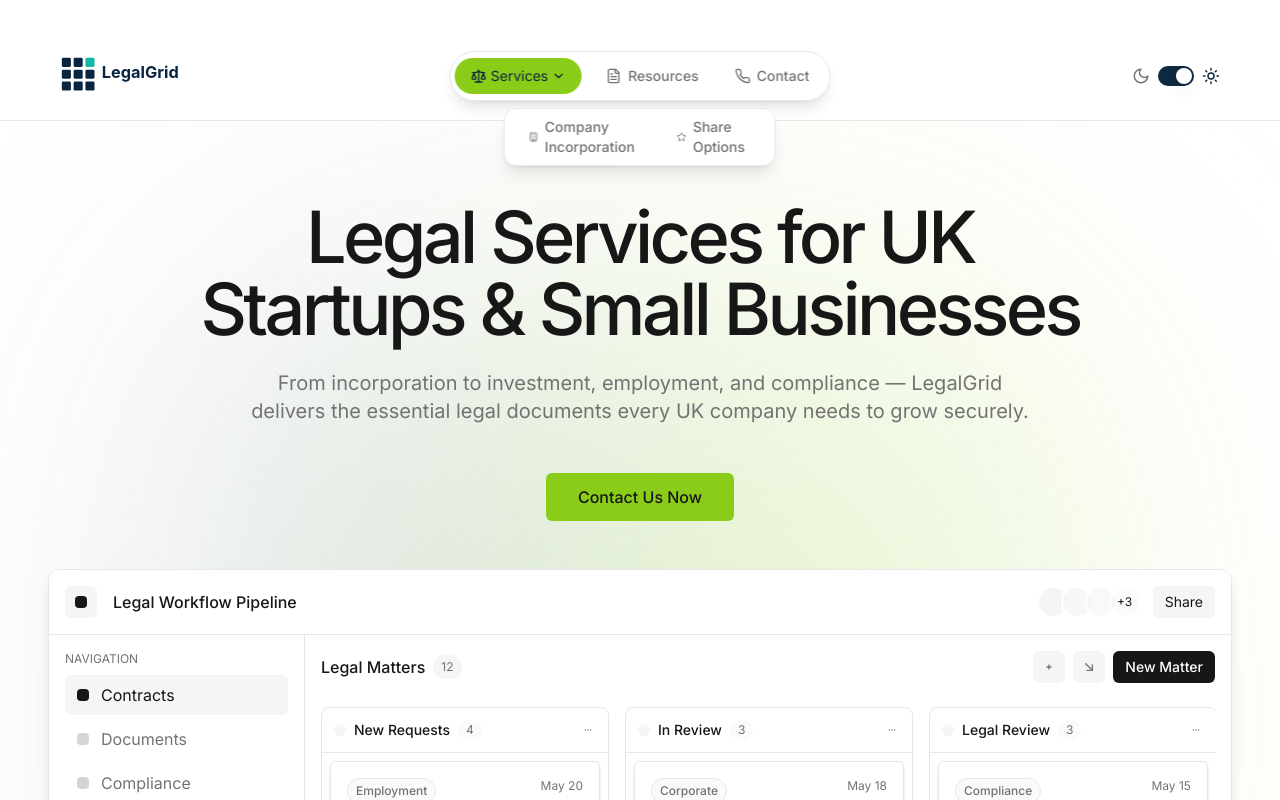
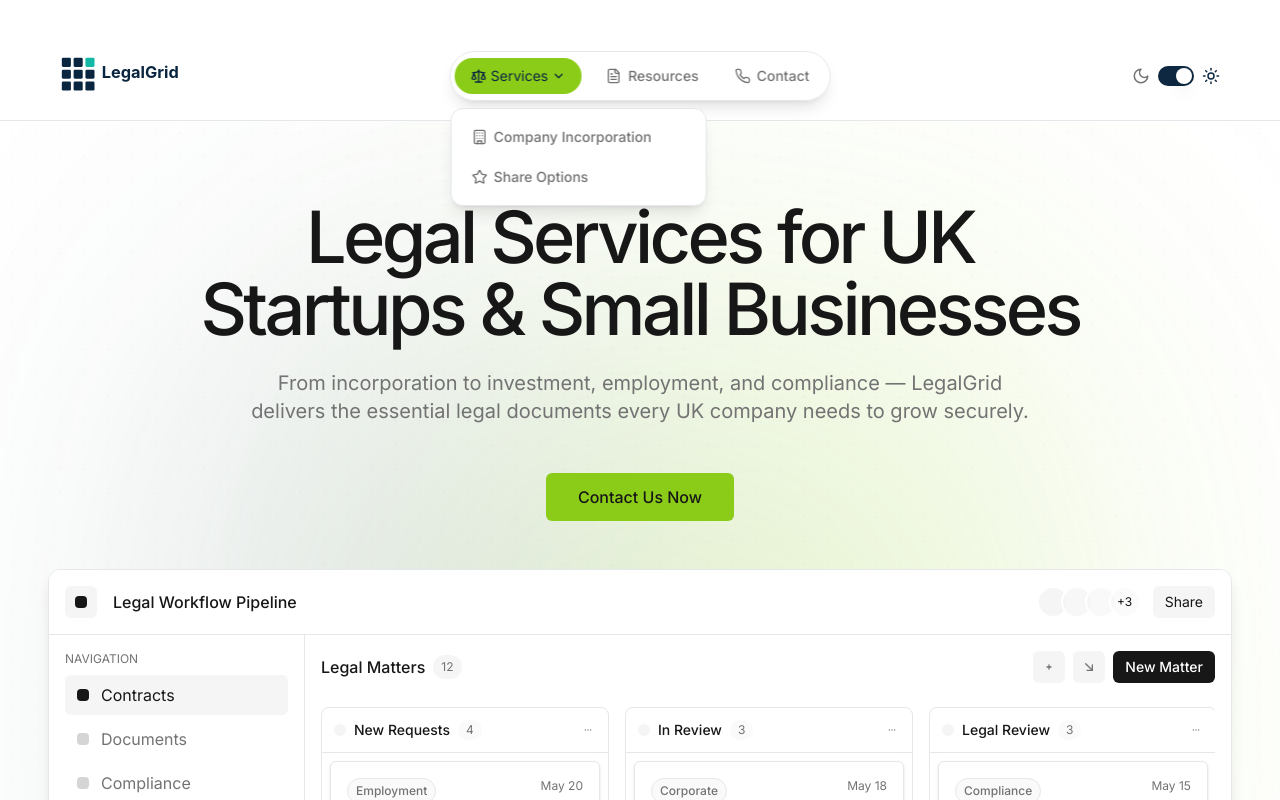
Before and after one commit to vickyliu713-dev/legalgrid, a Next.js app: page / in a window 1280 px wide. Both pictures are taken after a click on the button "Services". Shown: the top 800 px of the page. Built offline with nearby package versions, Linux system fonts and the light colour scheme; no server answers.

Commit message:
style(header): make Services dropdown vertical under button with two items

```diff
--- a/components/Header.tsx
+++ b/components/Header.tsx
@@ -31,12 +31,12 @@ export function Header(): React.ReactElement {
                   <svg xmlns="http://www.w3.org/2000/svg" width="14" height="14" viewBox="0 0 24 24" fill="none" stroke="currentColor" strokeWidth="2" strokeLinecap="round" strokeLinejoin="round" className="lucide lucide-chevron-down"><path d="m6 9 6 6 6-6"></path></svg>
                 </button>
 
-                <div role="group" dir="ltr" className={`absolute top-full left-1/2 -translate-x-1/2 mt-2 bg-background border border-border rounded-xl shadow-lg items-center justify-center gap-1 p-2 ${servicesOpen ? "flex" : "hidden"}`} tabIndex={0}>
-                  <Link href="/incorporation" className="inline-flex items-center justify-center text-sm font-medium ring-offset-background focus-visible:outline-none focus-visible:ring-2 focus-visible:ring-ring focus-visible:ring-offset-2 disabled:pointer-events-none disabled:opacity-50 bg-transparent h-10 px-4 py-2 rounded-full transition-colors relative text-[#737373] hover:text-foreground hover:bg-muted">
+                <div role="group" dir="ltr" className={`absolute top-full left-0 mt-2 bg-background border border-border rounded-xl shadow-lg p-2 w-64 ${servicesOpen ? "flex" : "hidden"} flex-col`} tabIndex={0}>
+                  <Link href="/incorporation" className="inline-flex items-center justify-start text-sm font-medium ring-offset-background focus-visible:outline-none focus-visible:ring-2 focus-visible:ring-ring focus-visible:ring-offset-2 disabled:pointer-events-none disabled:opacity-50 bg-transparent h-10 px-3 rounded-lg transition-colors relative text-[#737373] hover:text-foreground hover:bg-muted">
                     <svg xmlns="http://www.w3.org/2000/svg" width="16" height="16" viewBox="0 0 24 24" fill="none" stroke="currentColor" strokeWidth="2" strokeLinecap="round" strokeLinejoin="round" className="lucide lucide-building inline-block mr-1.5"><rect width="16" height="20" x="4" y="2" rx="2" ry="2"></rect><path d="M9 22v-4h6v4"></path><path d="M8 6h.01"></path><path d="M16 6h.01"></path><path d="M12 6h.01"></path><path d="M12 10h.01"></path><path d="M12 14h.01"></path><path d="M16 10h.01"></path><path d="M16 14h.01"></path><path d="M8 10h.01"></path><path d="M8 14h.01"></path></svg>
                     Company Incorporation
                   </Link>
-                  <Link href="/founder-options" className="inline-flex items-center justify-center text-sm font-medium ring-offset-background focus-visible:outline-none focus-visible:ring-2 focus-visible:ring-ring focus-visible:ring-offset-2 disabled:pointer-events-none disabled:opacity-50 bg-transparent h-10 px-4 py-2 rounded-full transition-colors relative text-[#737373] hover:text-foreground hover:bg-muted">
+                  <Link href="/founder-options" className="inline-flex items-center justify-start text-sm font-medium ring-offset-background focus-visible:outline-none focus-visible:ring-2 focus-visible:ring-ring focus-visible:ring-offset-2 disabled:pointer-events-none disabled:opacity-50 bg-transparent h-10 px-3 rounded-lg transition-colors relative text-[#737373] hover:text-foreground hover:bg-muted">
                     <svg xmlns="http://www.w3.org/2000/svg" width="16" height="16" viewBox="0 0 24 24" fill="none" stroke="currentColor" strokeWidth="2" strokeLinecap="round" strokeLinejoin="round" className="lucide lucide-star inline-block mr-1.5"><path d="M11.525 2.295a.53.53 0 0 1 .95 0l2.31 4.679a2.123 2.123 0 0 0 1.595 1.16l5.166.756a.53.53 0 0 1 .294.904l-3.736 3.638a2.123 2.123 0 0 0-.611 1.878l.882 5.14a.53.53 0 0 1-.771.56l-4.618-2.428a2.122 2.122 0 0 0-1.973 0L6.396 21.01a.53.53 0 0 1-.77-.56l.881-5.139a2.122 2.122 0 0 0-.611-1.879L2.16 9.795a.53.53 0 0 1 .294-.906l5.165-.755a2.122 2.122 0 0 0 1.597-1.16z"></path></svg>
                     Share Options
                   </Link>
```
